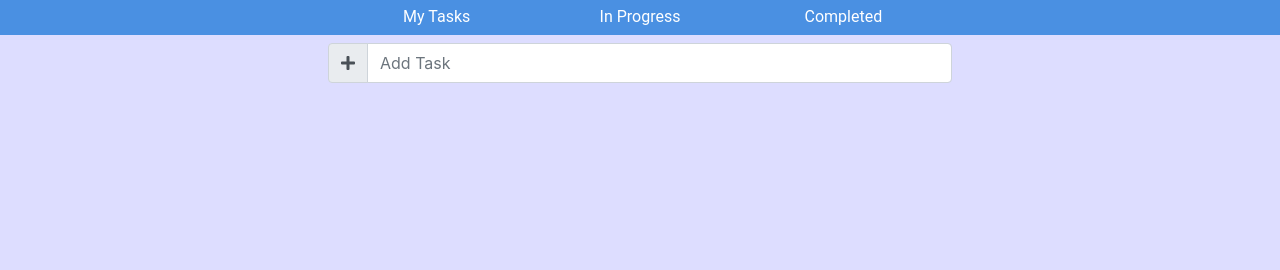
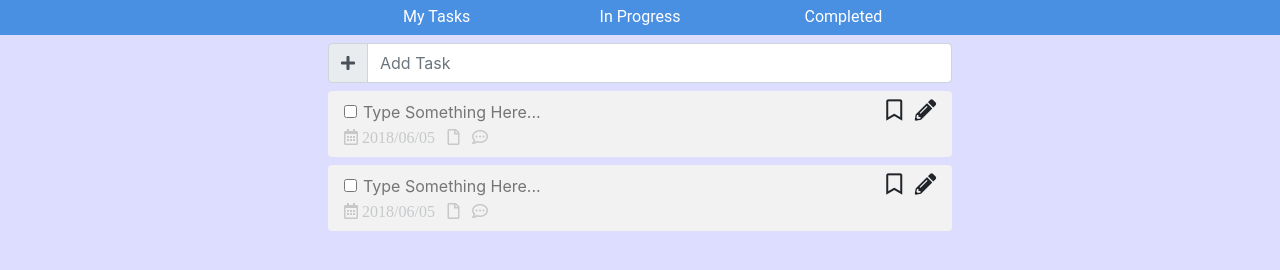
Before and after one commit to WadeHuang1993/F2E-2018, a plain HTML site: page week1-todolist/index.html in a window 1280 px wide. Drawn offline with nearby package versions, Linux system fonts and the light colour scheme.

Commit message:
feat: 新增
調整項目：
1. 拉畫面-加入 task-list 與 task

TODO:
1. expand add task body when click.
2. task body when edit.

issue #week1-todolist

```diff
--- a/week1-todolist/assets/css/style.css
+++ b/week1-todolist/assets/css/style.css
@@ -16,11 +16,29 @@ nav.site-header .tab:hover {
     border-bottom-color: #1d2124;
     border-bottom-style: solid;
 }
-nav.site-header .tab a:hover{
-    text-decoration:none;
+
+nav.site-header .tab a:hover {
+    text-decoration: none;
 }
 
 .content .add-task input {
     height: 40px;
     line-height: 50px;
 }
+
+.content .task-list .task {
+    background-color: #F2F2F2;
+}
+
+.content .task-list .task input {
+    background-color: #F2F2F2;
+    border-width: 0px;
+    border: none;
+}
+.content .task-list .task .task-footer  i {
+    color: #c6c8ca;
+}
+
+.content .task-list .task  .task-footer i:hover {
+    color: #c69500;
+}
--- a/week1-todolist/index.html
+++ b/week1-todolist/index.html
@@ -36,8 +36,36 @@
         </div>
     </div>
 
-    <div class="mt-2">
+    <div class="task-list">
+        <div class="task p-2 mt-2 rounded">
+            <div class="task-header pr-2">
+                <div class="d-inline-block">
+                    <input type="checkbox" class="ml-2"/><input class="ml-1" placeholder="Type Something Here...">
+                </div>
+                <div class="d-inline-block float-right">
+                    <i class="far fa-lg fa-bookmark ml-2"></i> <i class="fas fa-lg fa-pencil-alt ml-2"></i>
+                </div>
+            </div>
+            <div class="task-footer">
+                <i class="far fa-calendar-alt ml-2"> 2018/06/05</i> <i class="far fa-file ml-2"></i> <i
+                    class="far fa-comment-dots ml-2"></i>
+            </div>
+        </div>
 
+        <div class="task p-2 mt-2 rounded">
+            <div class="task-header pr-2">
+                <div class="d-inline-block">
+                    <input type="checkbox" class="ml-2"/><input class="ml-1" placeholder="Type Something Here...">
+                </div>
+                <div class="d-inline-block float-right">
+                    <i class="far fa-lg fa-bookmark ml-2"></i> <i class="fas fa-lg fa-pencil-alt ml-2"></i>
+                </div>
+            </div>
+            <div class="task-footer">
+                <i class="far fa-calendar-alt ml-2"> 2018/06/05</i> <i class="far fa-file ml-2"></i> <i
+                    class="far fa-comment-dots ml-2"></i>
+            </div>
+        </div>
     </div>
 </section>
 </body>
```
